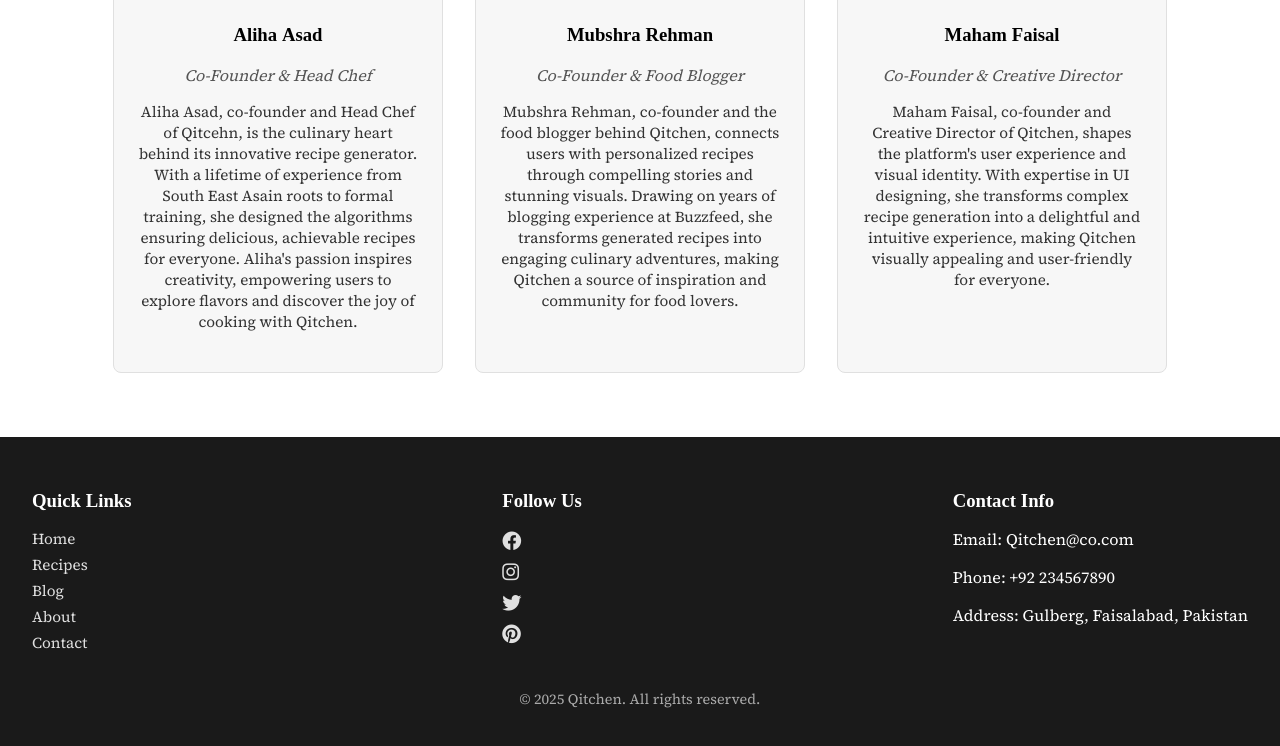
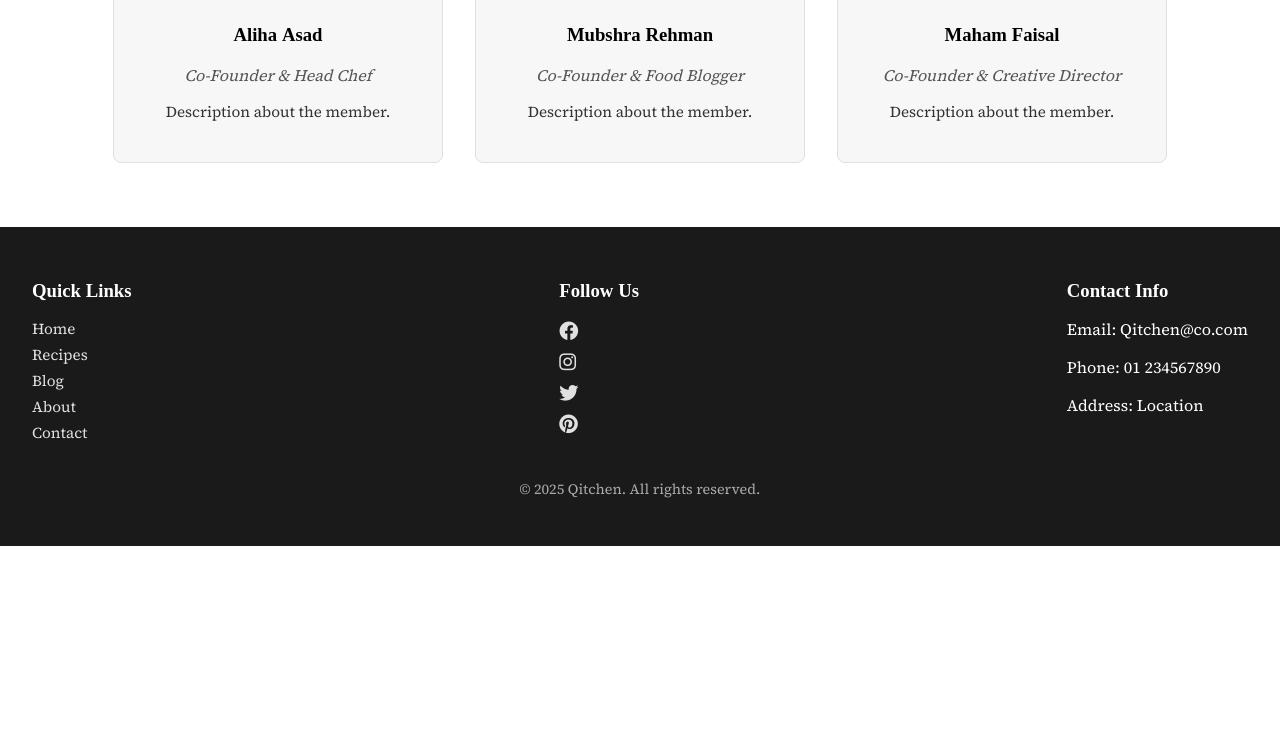
Before and after one commit to usertechbuddy/RecipeFinderWebsite, a plain HTML site: page test1 exp/about.html in a window 1280 px wide. Shown: the part 716-1462 px from the top of the page. After the commit the page ends 1262 px from the top, so only its background shows below. Drawn offline with Linux system fonts and the light colour scheme.

Commit message:
Update about.html

```diff
--- a/test1 exp/about.html
+++ b/test1 exp/about.html
@@ -217,29 +217,29 @@
       <h2>Our Team</h2>
       <div class="team-container">
         <div class="team-member">
-          <img src="images/p.jpg" alt="Aliha Asad" />
+          <img src="images/p.jpg" alt="Member-name" />
           <h3>Aliha Asad</h3>
           <p class="role">Co-Founder & Head Chef</p>
           <p class="bio">
-            Aliha Asad, co-founder and Head Chef of Qitcehn, is the culinary heart behind its innovative recipe generator. With a lifetime of experience from South East Asain roots to formal training, she designed the algorithms ensuring delicious, achievable recipes for everyone. Aliha's passion inspires creativity, empowering users to explore flavors and discover the joy of cooking with Qitchen.
+            Description about the member.
           </p>
         </div>
 
         <div class="team-member">
-          <img src="images/p2.jpg" alt="Mubshra Rehman" />
+          <img src="images/p2.jpg" alt="Member-name" />
           <h3>Mubshra Rehman</h3>
           <p class="role">Co-Founder & Food Blogger</p>
           <p class="bio">
-            Mubshra Rehman, co-founder and the food blogger behind Qitchen, connects users with personalized recipes through compelling stories and stunning visuals. Drawing on years of blogging experience at Buzzfeed, she transforms generated recipes into engaging culinary adventures, making Qitchen a source of inspiration and community for food lovers.
+           Description about the member.
           </p>
         </div>
 
         <div class="team-member">
-          <img src="images/p3.jpg" alt="Maham Faisal" />
+          <img src="images/p3.jpg" alt="Member-name" />
           <h3>Maham Faisal</h3>
           <p class="role">Co-Founder & Creative Director</p>
           <p class="bio">
-            Maham Faisal, co-founder and Creative Director of Qitchen, shapes the platform's user experience and visual identity. With expertise in UI designing, she transforms complex recipe generation into a delightful and intuitive experience, making Qitchen visually appealing and user-friendly for everyone.
+           Description about the member.
           </p>
         </div>
       </div>
@@ -269,8 +269,8 @@
       <div class="footer-section">
         <h3>Contact Info</h3>
         <p>Email: Qitchen@co.com</p>
-        <p>Phone: +92 234567890</p>
-        <p>Address: Gulberg, Faisalabad, Pakistan</p>
+        <p>Phone: 01 234567890</p>
+        <p>Address: Location</p>
       </div>
     </div>
     <div class="footer-bottom">
```
